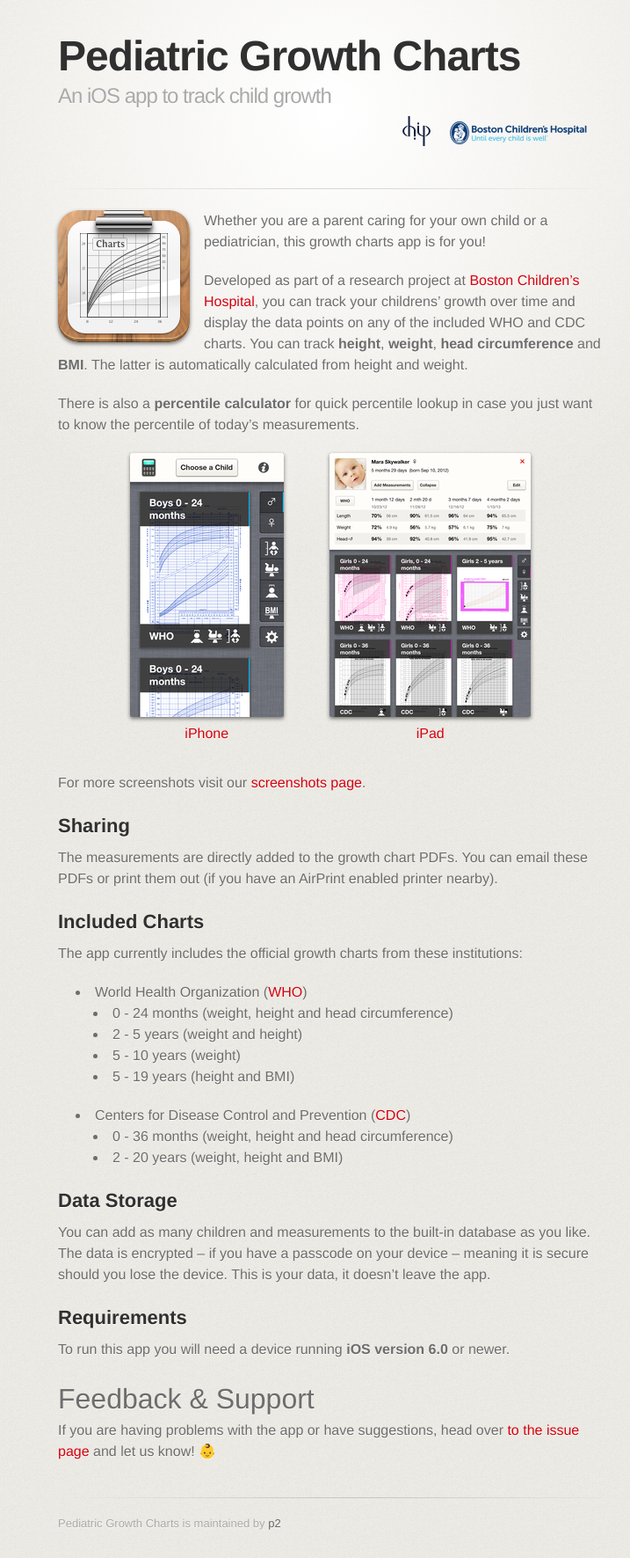
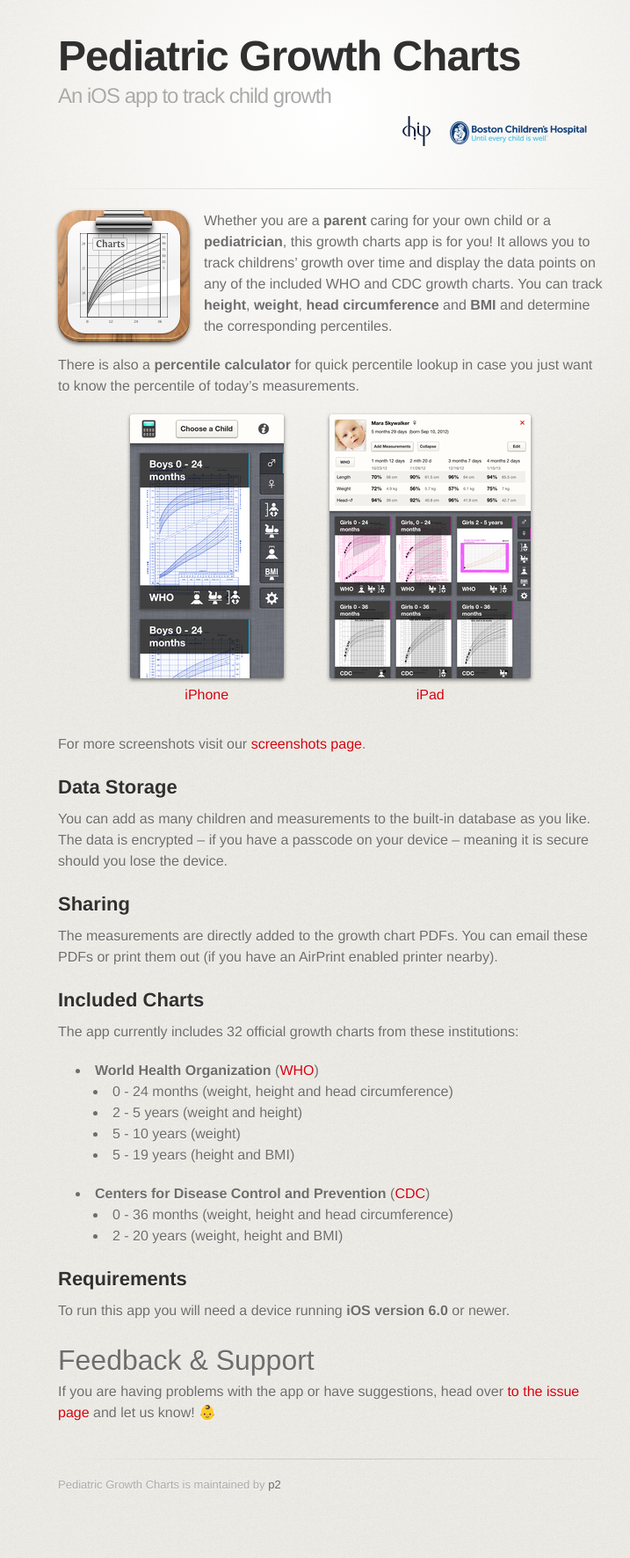
Before and after one commit to p2/growth-charts, a Jekyll site: the page built from index/index.md, in a window 1280 px wide. Shown: the whole page at 88% size, without its empty margins (264-981 px from the left). Built offline with Jekyll 4.4.1, drawn with Linux system fonts in a browser that asks for light colours; some web fonts are replaced; Markdown is read by kramdown in place of the engine named in the settings; after the commit the page ends 1727 px from its top, so only the background shows below that.

Commit message:
Better landing page text

```diff
--- a/index/index.md
+++ b/index/index.md
@@ -5,9 +5,7 @@
 ---
 {% include JB/setup %}
 
-<img class="icon" src="icon.png" alt="" /> Whether you are a parent caring for your own child or a pediatrician, this growth charts app is for you!
-
-Developed as part of a research project at [Boston Children's Hospital][bch], you can track your childrens' growth over time and display the data points on any of the included WHO and CDC charts. You can track **height**, **weight**, **head circumference** and **BMI**. The latter is automatically calculated from height and weight.
+<img class="icon" src="icon.png" alt="" /> Whether you are a **parent** caring for your own child or a **pediatrician**, this growth charts app is for you! It allows you to track childrens' growth over time and display the data points on any of the included WHO and CDC growth charts. You can track **height**, **weight**, **head circumference** and **BMI** and determine the corresponding percentiles.
 
 There is also a **percentile calculator** for quick percentile lookup in case you just want to know the percentile of today's measurements.
 
@@ -26,6 +24,12 @@
 For more screenshots visit our [screenshots page](../screenshots).
 
 
+Data Storage
+------------
+
+You can add as many children and measurements to the built-in database as you like. The data is encrypted – if you have a passcode on your device – meaning it is secure should you lose the device.
+
+
 Sharing
 -------
 
@@ -35,23 +39,17 @@
 Included Charts
 ---------------
 
-The app currently includes the official growth charts from these institutions:
+The app currently includes 32 official growth charts from these institutions:
 
-* World Health Organization ([WHO])
+* **World Health Organization** ([WHO])
   * 0 - 24 months (weight, height and head circumference)
   * 2 - 5 years (weight and height)
   * 5 - 10 years (weight)
   * 5 - 19 years (height and BMI)
 
-* Centers for Disease Control and Prevention ([CDC])
+* **Centers for Disease Control and Prevention** ([CDC])
   * 0 - 36 months (weight, height and head circumference)
   * 2 - 20 years (weight, height and BMI)
-
-
-Data Storage
-------------
-
-You can add as many children and measurements to the built-in database as you like. The data is encrypted -- if you have a passcode on your device -- meaning it is secure should you lose the device. This is your data, it doesn't leave the app.
 
 
 Requirements
```
